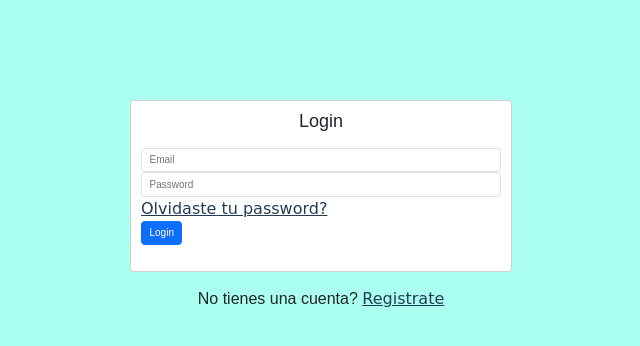
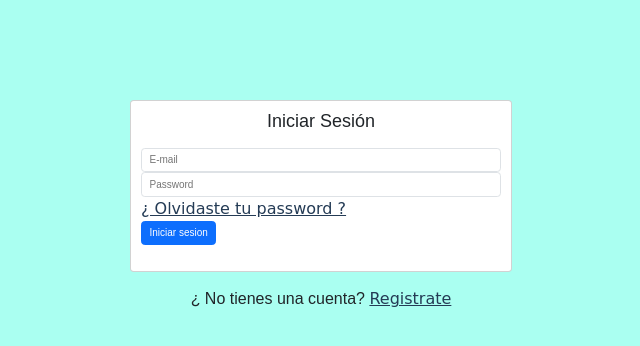
Before and after one commit to roggergio/NutV1, a Django app: page / in a window 1280 px wide. Shown: the top 346 px of the page, without its empty margins (319-959 px from the left). Run offline with Django 5.2, Linux system fonts and the light colour scheme; some libraries are stand-ins or nearby versions.

Commit message:
fix bug in register form

```diff
--- a/templates/accounts/login.html
+++ b/templates/accounts/login.html
@@ -13,7 +13,7 @@
 
   {% if request.GET.command == 'verification' %}
     <div class="container mx-auto alert alert-info" role="alert" style="max-width=380px; margin-top=100px;">
-      Muchas gracias por registrarte en nuestro portal roggergio, te hemos enviado un email para confirmar tu cuenta[{{ request.GET.email }}]
+      Muchas gracias por registrarte en nuestro portal Nutricion 360, te hemos enviado un email para confirmar tu cuenta[{{ request.GET.email }}]
       <br><br>
       si ya verificaste tu cuenta, puedes iniciar sesion <a href="{% url 'login'%}"> Login</a>
 
@@ -24,29 +24,29 @@
         <div class="card mx-auto" style="max-width: 380px; margin-top:100px;">
           {% include 'includes/alerts.html' %}
           <div class="card-body">
-          <h4 class="card-title mb-4">Login</h4>
+          <h4 class="card-title mb-4"> Iniciar sesión </h4>
           <form action="{% url 'login' %}" method="POST">
             {% csrf_token %}
 
               <div class="form-group">
-                 <input type="email" class="form-control" placeholder="Email" name="email" >
+                 <input type="email" class="form-control" placeholder="E-mail" name="email" >
               </div> <!-- form-group// -->
               <div class="form-group">
                 <input type="password" class="form-control" placeholder="Password" name="password">
               </div> <!-- form-group// -->
 
               <div class="form-group">
-                  <a href="{% url 'forgotPassword' %}" class="float-right">Olvidaste tu password?</a>
+                  <a href="{% url 'forgotPassword' %}" class="float-right">¿ Olvidaste tu password ?</a>
 
               </div> <!-- form-group form-check .// -->
               <div class="form-group">
-                  <button type="submit" class="btn btn-primary btn-block"> Login  </button>
+                  <button type="submit" class="btn btn-primary btn-block"> Iniciar sesion </button>
               </div> <!-- form-group// -->
           </form>
           </div> <!-- card-body.// -->
         </div> <!-- card .// -->
 
-         <p class="text-center mt-4">No tienes una cuenta? <a href="{% url 'register' %}">Registrate</a></p>
+         <p class="text-center mt-4"> ¿ No tienes una cuenta? <a href="{% url 'register' %}"> Registrate </a></p>
          <br><br>
     <!-- ============================ COMPONENT LOGIN  END.// ================================= -->
 
--- a/templates/accounts/register.html
+++ b/templates/accounts/register.html
@@ -7,7 +7,7 @@
     <title>{% block title %}Mi Proyecto{% endblock %}</title>
     <link rel="stylesheet" href="{% static 'css/bootstrap.min.css' %}">
 </head>
-{% block content %}
+
 
 
 <!-- ========================= SECTION CONTENT ========================= -->
@@ -63,7 +63,7 @@
                 </form>
             </article><!-- card-body.// -->
         </div> <!-- card .// -->
-        <p class="text-center mt-4">Tienes una cuenta? <a href="">Log In</a></p>
+        <p class="text-center mt-4">Tienes una cuenta? <a href="{% url 'login' %}">Log In</a></p>
         <br><br>
     <!-- ============================ COMPONENT REGISTER  END.// ================================= -->
 
```
